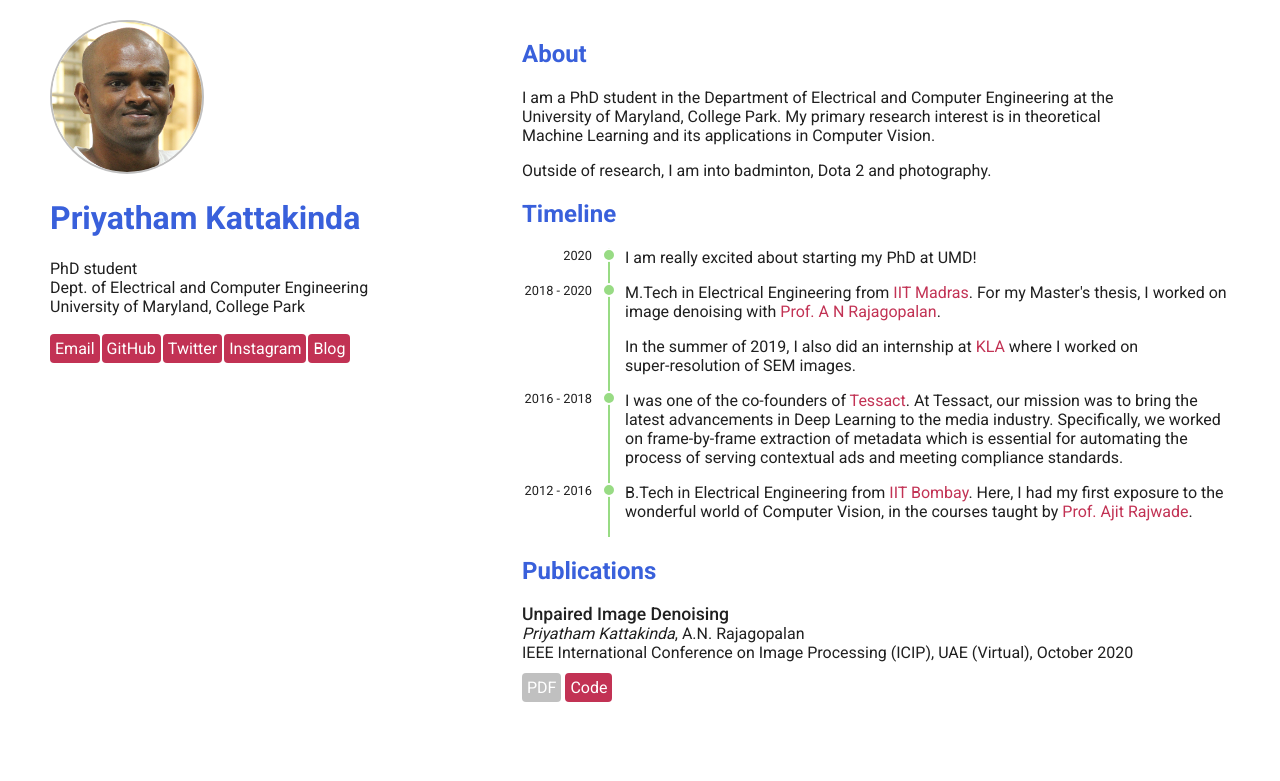
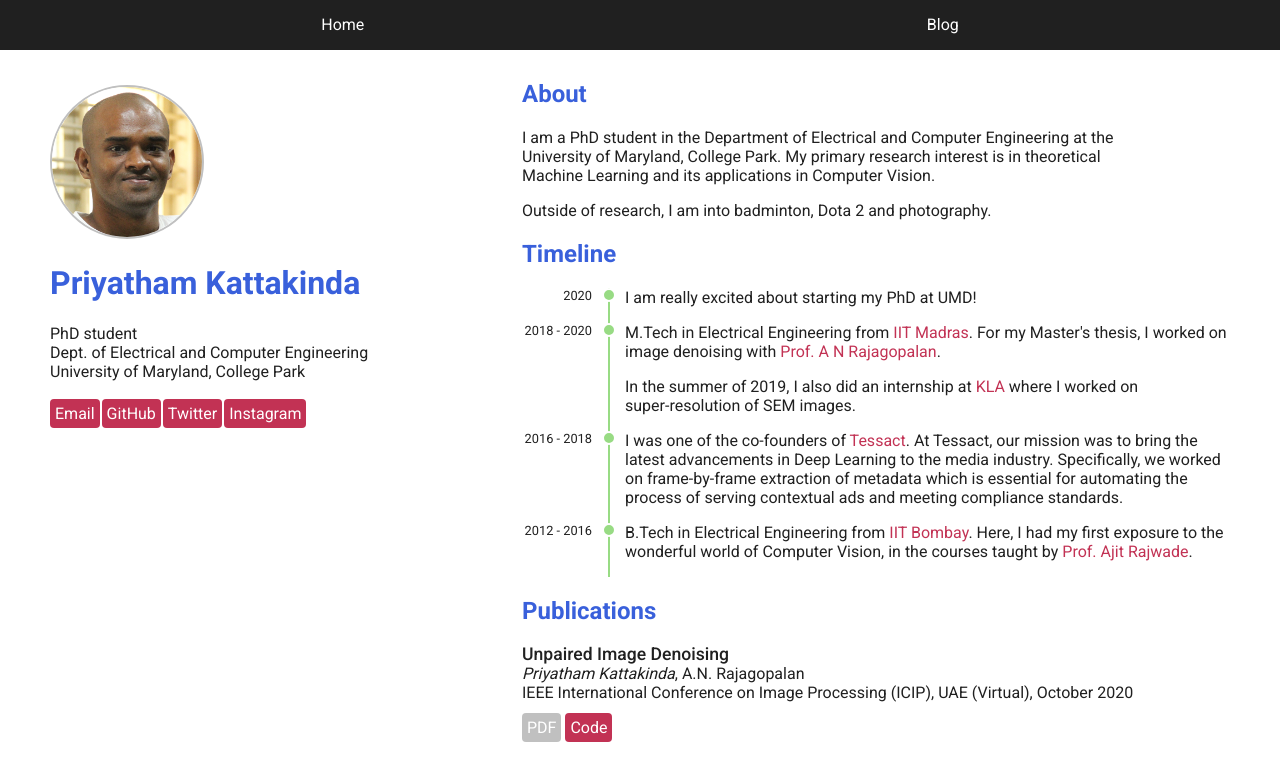
Before and after one commit to priyathamkat/priyathamkat.github.io, a Jekyll site: the page built from index.html, in a window 1280 px wide. Shown: the top 781 px of the page. Built offline with Jekyll 4.4.1, drawn with Linux system fonts in a browser that asks for light colours.

Commit message:
Add nav bar

```diff
--- a/_includes/header.html
+++ b/_includes/header.html
@@ -5,5 +5,4 @@
         </a>
         <p class="gray"> <em>{{ site.description }}</em> </p>
     </div>
-    <a class="btn pink about" href="/">About</a>
 </header>
--- /dev/null
+++ b/_includes/nav.html
@@ -0,0 +1,6 @@
+<div class="navbar-container">
+    <nav class="navbar">
+        <a href="/">Home</a>
+        <a href="/blog/">Blog</a>
+    </nav>
+</div>
--- a/_layouts/post.html
+++ b/_layouts/post.html
@@ -17,6 +17,7 @@
 </head>
 
 <body>
+    {%- include nav.html -%}
     {%- include header.html -%}
     <div class="page-title">
         <time class="gray">{{ page.date | date: "%b %-d, %Y" }}</time>
--- a/assets/css/index.css
+++ b/assets/css/index.css
@@ -4,6 +4,7 @@
 
 @media screen and (min-width: 1100px) {
     .info-card {
+        padding-top: 25px;
         float: left;
         padding-right: 20px;
         position: fixed;
--- a/assets/css/style.css
+++ b/assets/css/style.css
@@ -10,7 +10,8 @@
 html {
     margin: auto;
     max-width: 1200px;
-    padding: 10px;
+    padding: 0 10px 10px 10px;
+    overflow-y: scroll;
 }
 
 body {
@@ -18,7 +19,8 @@ body {
     -webkit-font-smoothing: antialiased;
     color: var(--text-color);
     min-height: 0px;
-    margin: 10px;
+    margin: 0 10px 10px 10px;
+    padding-top: 60px;
 }
 
 a {
@@ -46,9 +48,6 @@ a > h1, a > h2 {
 }
 
 @media screen and (max-width: 800px) {
-    .header {
-        flex-direction: column;
-    }
     .footer {
         flex-direction: column;
         text-align: center;
@@ -56,13 +55,6 @@ a > h1, a > h2 {
     .title {
         text-align: center;
     }
-}
-
-.header {
-    display: flex;
-    justify-content: space-between;
-    align-items: center;
-    padding: 20px 0 10px 0;
 }
 
 .footer {
@@ -94,9 +86,6 @@ a > h1, a > h2 {
     color: rgb(96, 96, 96);
 }
 
-header {
-    display: inline;
-}
 .about {
     float: right;
 }
@@ -127,3 +116,29 @@ a:hover.btn, a:visited.btn {
 .nowrap {
     white-space: nowrap;
 }
+
+.navbar-container {
+    width: 100%;
+    top: 0px;
+    right: 0px;
+    left: 0px;
+    position: fixed;
+    background-color: rgb(32, 32, 32);
+    margin-bottom: 10px;
+    z-index: 3;
+}
+
+.navbar {
+    position: relative;
+    margin: auto;
+    max-width: 1200px;
+    display: flex;
+    justify-content: space-around;
+    align-items: center;
+    height: 50px;
+}
+
+.navbar > a {
+    color: white;
+    line-height: 1em;
+}
--- a/blog.html
+++ b/blog.html
@@ -15,6 +15,7 @@ permalink: /blog/
 </head>
 
 <body>
+    {%- include nav.html -%}
     {%- include header.html -%}
     <ul class="blog-list">
         {% for post in site.posts %}
--- a/index.html
+++ b/index.html
@@ -1,3 +1,5 @@
+---
+---
 <!DOCTYPE html>
 <html lang="en-US">
 
@@ -13,6 +15,7 @@
 </head>
 
 <body>
+    {%- include nav.html -%}
     <div class="info-card">
         <img class="headshot" src="/assets/images/headshot.png" alt="priyatham - headshot">
         <h1>Priyatham Kattakinda</h1>
@@ -41,11 +44,6 @@
                 <li>
                     <a class="pink btn" href="https://www.instagram.com/priyathamkat/" target="_blank">
                         Instagram
-                    </a>
-                </li>
-                <li>
-                    <a class="pink btn" href="./blog/">
-                        Blog
                     </a>
                 </li>
             </ul>
```
